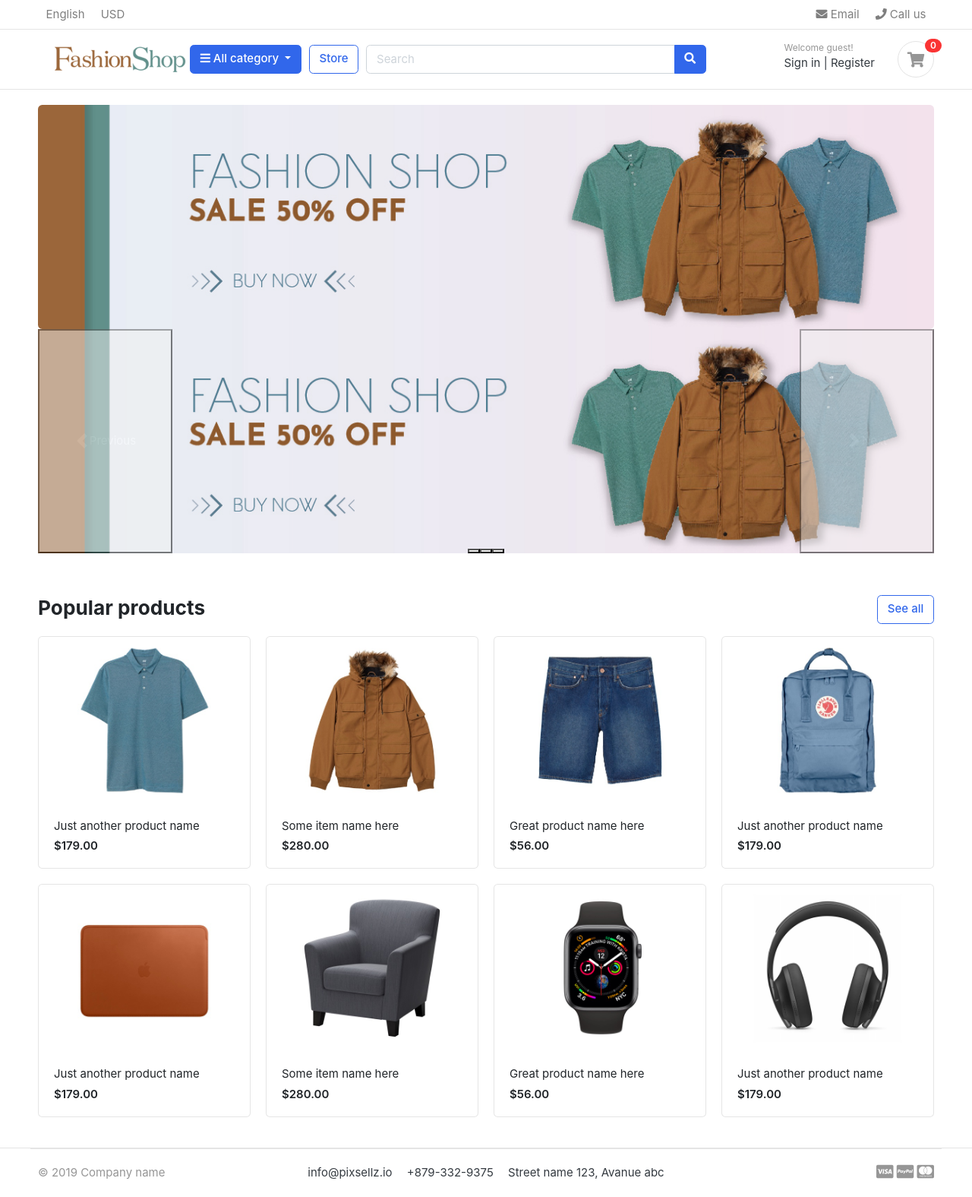
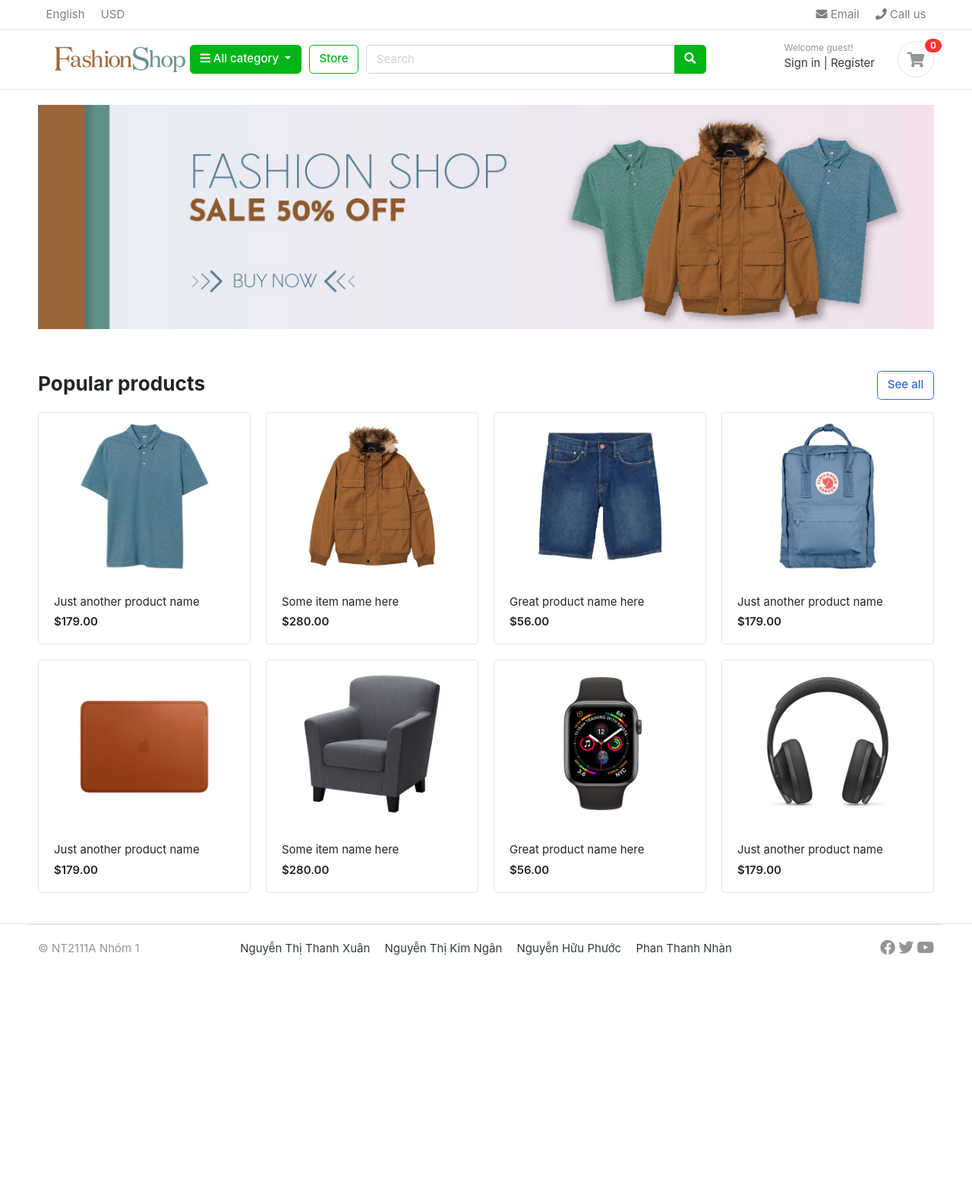
Before and after one commit to tuancat/nt2111A-nhom1-final, a Django app: page / in a window 1280 px wide. Shown: the whole page at 76% size. After the commit the page ends 1257 px from the top, so only its background shows below. Run offline with Django 4.2, Linux system fonts and the light colour scheme; parts of the project's set-up code (start-up, migrations or seed data) failed here and were passed over; some libraries are stand-ins or nearby versions; some web fonts are replaced.

Commit message:
Add slider, edit dropdown, footer

```diff
--- a/templates/home.html
+++ b/templates/home.html
@@ -6,18 +6,13 @@
 <!-- ========================= SECTION MAIN ========================= -->
 <section class="section-intro padding-y-sm">
 <div class="container">
-
+<!--
 <div class="intro-banner-wrap">
 	<img src=" {% static 'images/banners/1.jpg' %}" class="img-fluid rounded">
 </div>
-
+-->
 <!--Slide nhanleno thêm vào -->
-<div id="carouselExampleIndicators" class="carousel slide" data-bs-ride="true">
-	<div class="carousel-indicators">
-	  <button type="button" data-bs-target="#carouselExampleIndicators" data-bs-slide-to="0" class="active" aria-current="true" aria-label="Slide 1"></button>
-	  <button type="button" data-bs-target="#carouselExampleIndicators" data-bs-slide-to="1" aria-label="Slide 2"></button>
-	  <button type="button" data-bs-target="#carouselExampleIndicators" data-bs-slide-to="2" aria-label="Slide 3"></button>
-	</div>
+<div id="carouselExampleSlidesOnly" class="carousel slide" data-ride="carousel">
 	<div class="carousel-inner">
 	  <div class="carousel-item active">
 		<img src="{% static 'images/banners/1.jpg' %}" class="d-block w-100" alt="...">
@@ -29,14 +24,6 @@
 		<img src="{% static 'images/banners/3.jpg' %}" class="d-block w-100" alt="...">
 	  </div>
 	</div>
-	<button class="carousel-control-prev" type="button" data-bs-target="#carouselExampleIndicators" data-bs-slide="prev">
-	  <span class="carousel-control-prev-icon" aria-hidden="true"></span>
-	  <span class="visually-hidden">Previous</span>
-	</button>
-	<button class="carousel-control-next" type="button" data-bs-target="#carouselExampleIndicators" data-bs-slide="next">
-	  <span class="carousel-control-next-icon" aria-hidden="true"></span>
-	  <span class="visually-hidden">Next</span>
-	</button>
   </div>
   <!--Kết thúc slide-->
 
--- a/templates/includes/footer.html
+++ b/templates/includes/footer.html
@@ -3,17 +3,18 @@
 	<div class="container">
 		<section class="footer-bottom border-top row">
 			<div class="col-md-2">
-				<p class="text-muted"> &copy 2019 Company name </p>
+				<p class="text-muted"> &copy NT2111A Nhóm 1 </p>
 			</div>
 			<div class="col-md-8 text-md-center">
-				<span  class="px-2">info@pixsellz.io</span>
-				<span  class="px-2">+879-332-9375</span>
-				<span  class="px-2">Street name 123, Avanue abc</span>
+				<span  class="px-2">Nguyễn Thị Thanh Xuân</span>
+				<span  class="px-2">Nguyễn Thị Kim Ngân</span>
+				<span  class="px-2">Nguyễn Hữu Phước</span>
+				<span  class="px-2">Phan Thanh Nhàn</span>
 			</div>
 			<div class="col-md-2 text-md-right text-muted">
-				<i class="fab fa-lg fa-cc-visa"></i>
-				<i class="fab fa-lg fa-cc-paypal"></i>
-				<i class="fab fa-lg fa-cc-mastercard"></i>
+				<i class="fab fa-lg fa-facebook"></i>
+				<i class="fab fa-lg fa-twitter"></i>
+				<i class="fab fa-lg fa-youtube"></i>
 			</div>
 		</section>
 	</div><!-- //container -->
--- a/templates/includes/navbar.html
+++ b/templates/includes/navbar.html
@@ -33,7 +33,7 @@
         </div>
         <div class="col-lg col-sm col-md col-6 flex-grow-0">
             <div class="category-wrap dropdown d-inline-block float-right">
-                <button type="button" class="btn btn-primary dropdown-toggle" data-toggle="dropdown">
+                <button type="button" class="btn btn-success dropdown-toggle" data-toggle="dropdown">
                     <i class="fa fa-bars"></i> All category
                 </button>
                 <div class="dropdown-menu">
@@ -46,14 +46,14 @@
                 </div>
             </div>  <!-- category-wrap.// -->
         </div> <!-- col.// -->
-        <a href="./store.html" class="btn btn-outline-primary">Store</a>
+        <a href="./store.html" class="btn btn-outline-success">Store</a>
         <div class="col-lg  col-md-6 col-sm-12 col">
             <form action="#" class="search">
                 <div class="input-group w-100">
                     <input type="text" class="form-control" style="width:60%;" placeholder="Search">
 
                     <div class="input-group-append">
-                      <button class="btn btn-primary" type="submit">
+                      <button class="btn btn-success" type="submit">
                         <i class="fa fa-search"></i>
                       </button>
                     </div>
```
